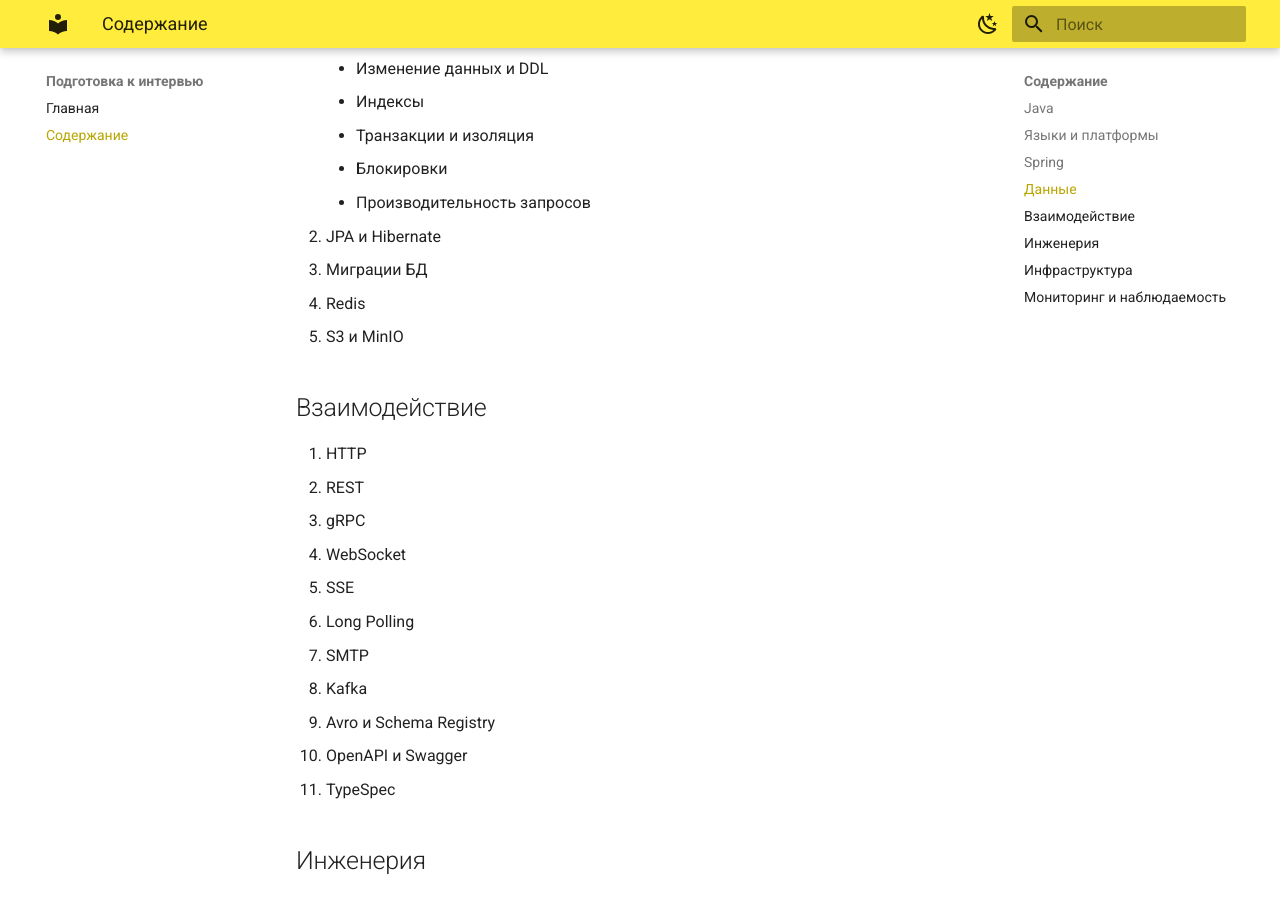
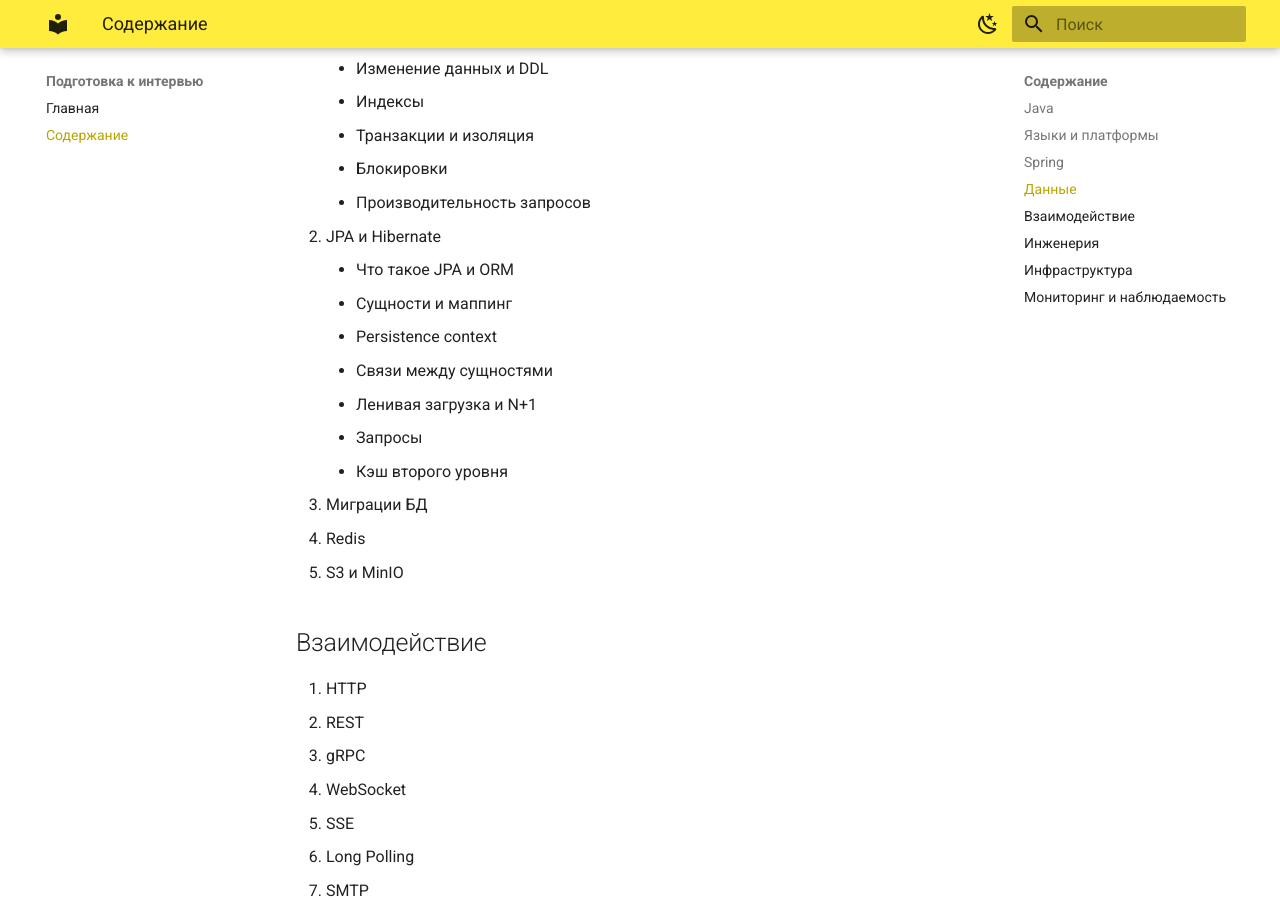
Before and after one commit to artem961/java-backend-notes, an MkDocs documentation site: the page built from docs/contents.md, in a window 1280 px wide and 900 px high, scrolled down 3369 px. Built offline with MkDocs 1.6.1 and Material for MkDocs 9.7.7, drawn with Linux system fonts in a browser that asks for light colours.

Commit message:
Определить состав раздела JPA и Hibernate
Семь тем: от основ ORM и маппинга до persistence context, связей,
проблемы N+1 и кэшей.

```diff
--- a/docs/contents.md
+++ b/docs/contents.md
@@ -105,6 +105,13 @@
     - Блокировки
     - Производительность запросов
 17. JPA и Hibernate
+    - Что такое JPA и ORM
+    - Сущности и маппинг
+    - Persistence context
+    - Связи между сущностями
+    - Ленивая загрузка и N+1
+    - Запросы
+    - Кэш второго уровня
 18. Миграции БД
 19. Redis
 20. S3 и MinIO
```
